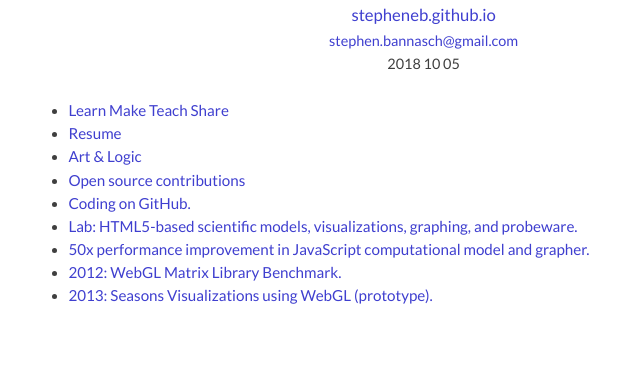
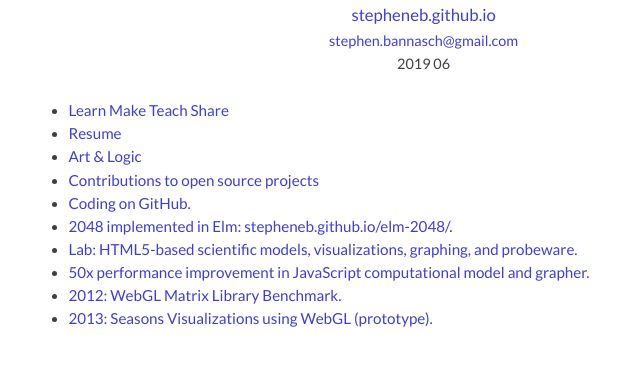
Before and after one commit to stepheneb/stepheneb.github.io, a plain HTML site: page index.html in a window 1280 px wide. Shown: the part 44-410 px from the top of the page, without its empty margins (2-642 px from the left). Drawn offline with Linux system fonts and the light colour scheme; files whose address does not match are found by name.

Commit message:
add elm 2048 to index page

```diff
--- a/index.html
+++ b/index.html
@@ -1,5 +1,6 @@
 <!DOCTYPE html>
 <html>
+
 <head>
   <meta content='text/html;charset=utf-8' http-equiv='Content-Type'>
   <meta content='IE=edge,chrome=1' http-equiv='X-UA-Compatible'>
@@ -7,12 +8,13 @@
   <link href='//fonts.googleapis.com/css?family=Lato:300italic,700italic,300,400,400italic,700' rel='stylesheet' type='text/css'>
   <link href='styles.css' rel='stylesheet' type='text/css'>
 </head>
+
 <body>
   <div id="header">
     <h1>Stephen Bannasch</h1>
     <p class="github"><a href="http://stepheneb.github.io">stepheneb.github.io</a></p>
     <p><a href="mailto:stephen.bannasch@gmail.com&subject=">stephen.bannasch@gmail.com</a></p>
-      <p>2018 10 05</p>
+    <p>2019 06</p>
   </div>
   <div id='content'>
     <ul>
@@ -26,10 +28,13 @@
         <a href="artandlogic.html">Art & Logic</a>
       </li>
       <li>
-          <a href="open-source-contributions.html">Open source contributions</a>
+        <a href="open-source-contributions.html">Contributions to open source projects</a>
       </li>
       <li>
         <a href="https://github.com/stepheneb?tab=repositories">Coding on GitHub.</a>
+      </li>
+      <li>
+        <a href="https://stepheneb.github.io/elm-2048/">2048 implemented in Elm: stepheneb.github.io/elm-2048/</a>.
       </li>
       <li>
         <a href="http://lab.concord.org/">Lab: HTML5-based scientific models, visualizations, graphing, and probeware.</a>
@@ -46,4 +51,5 @@
     </ul>
   </div>
 </body>
+
 </html>
```
Also changed, not shown: resume.html (+2 -1 lines). Lines whose indentation alone changed are shown as unchanged.
